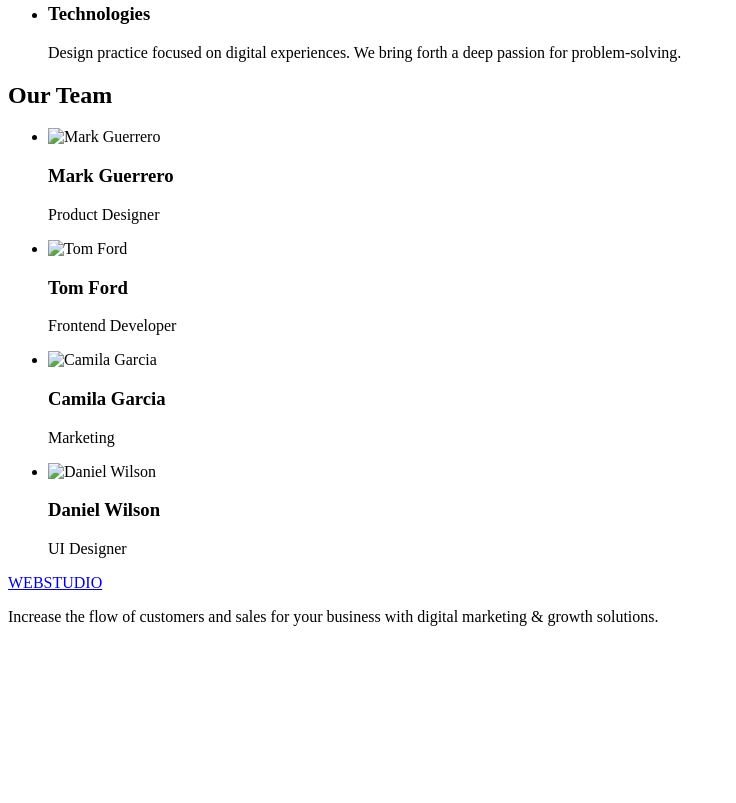
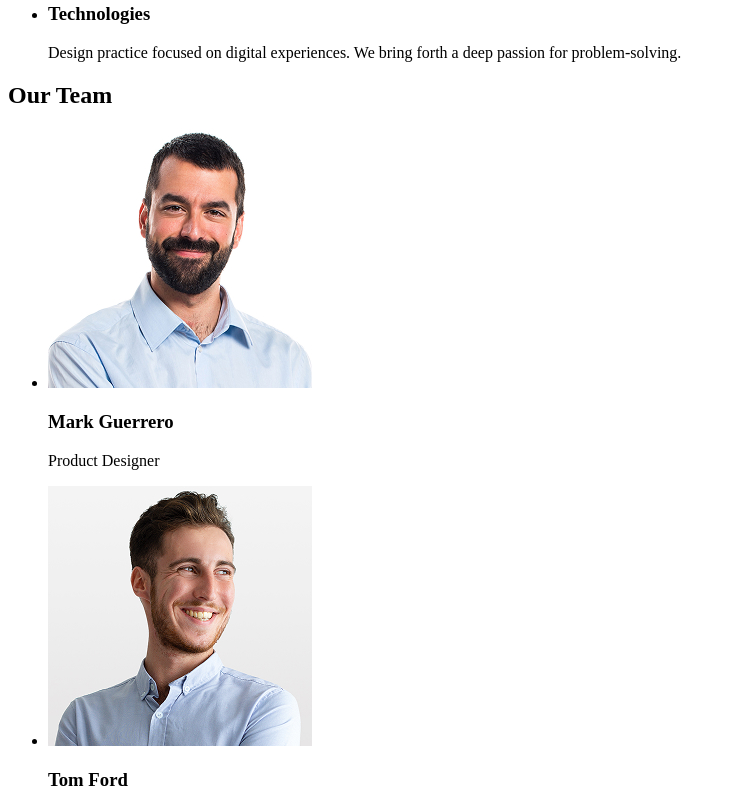
Before and after one commit to Nunam-UK/goit-hw-01, a plain HTML site: page index.html in a window 1280 px wide. Shown: the part 497-1300 px from the top of the page, without its empty margins (0-736 px from the left). Before the commit the page ends 1139 px from the top, so only its background shows below. Drawn offline with Linux system fonts and the light colour scheme; the site is published under a folder, as on GitHub Pages, so addresses that start at the root find nothing.

Commit message:
add index file

```diff
--- a/index.html
+++ b/index.html
@@ -48,25 +48,25 @@ problem to walk away with the perfect and creative solution. </p> </li>
 
 <ul>
   <li>
-<img src="/img/img.jpg" alt="Mark Guerrero" width="264" height="260">
+<img src="./img/img.jpg" alt="Mark Guerrero" width="264" height="260">
 <h3>Mark Guerrero</h3>
 <p>Product Designer</p>
 </li>
 
 <li>
-    <img src="/img/img (1).jpg" alt="Tom Ford" width="264" height="260">
+    <img src="./img/img (1).jpg" alt="Tom Ford" width="264" height="260">
     <h3>Tom Ford</h3>
     <p>Frontend Developer</p>
 </li>
 
 <li>
-    <img src="/img/img (2).jpg" alt="Camila Garcia" width="264" height="260">
+    <img src="./img/img (2).jpg" alt="Camila Garcia" width="264" height="260">
     <h3>Camila Garcia</h3>
     <p>Marketing</p>
 </li>
 
 <li>
-    <img src="/img/img (3).jpg" alt="Daniel Wilson" width="264" height="260">
+    <img src="./img/img (3).jpg" alt="Daniel Wilson" width="264" height="260">
     <h3>Daniel Wilson</h3>
     <p>UI Designer</p>
 
```
